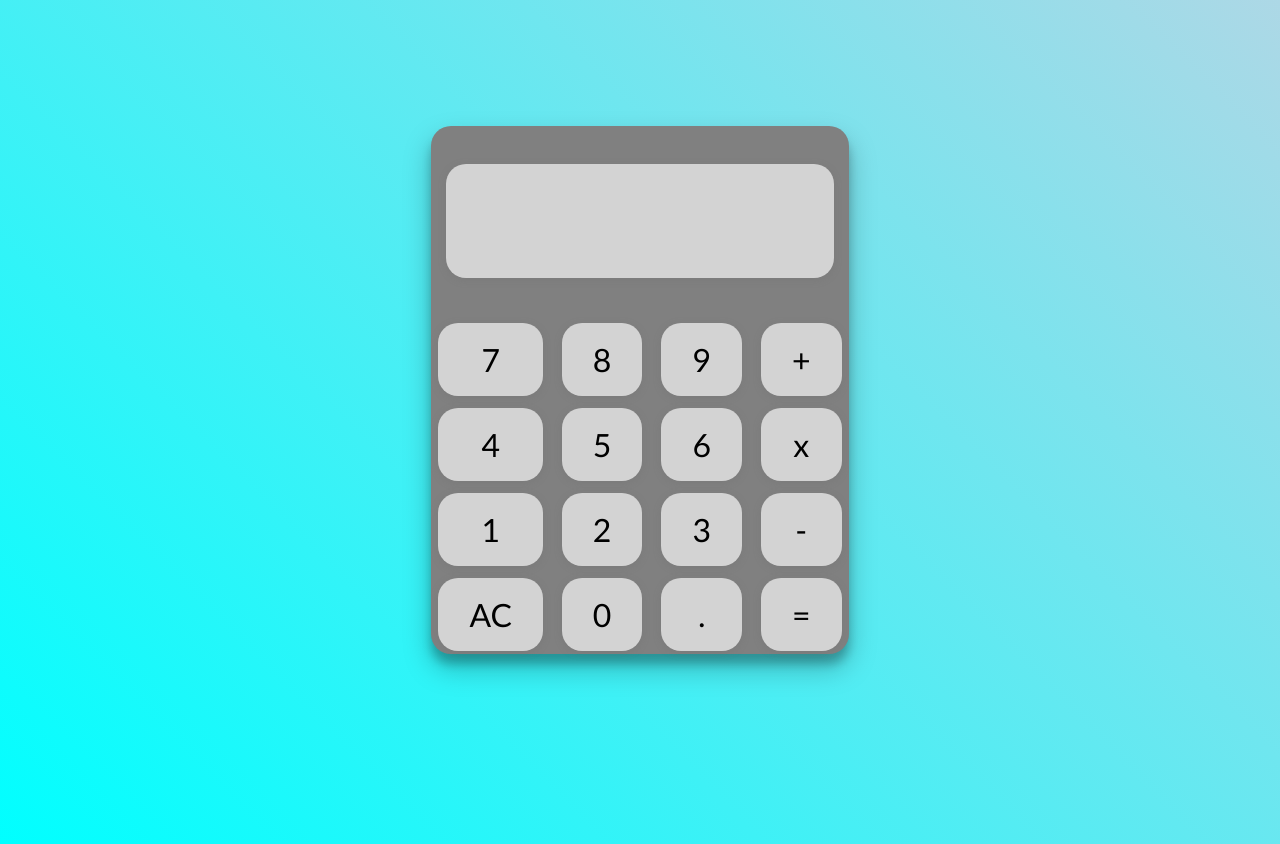
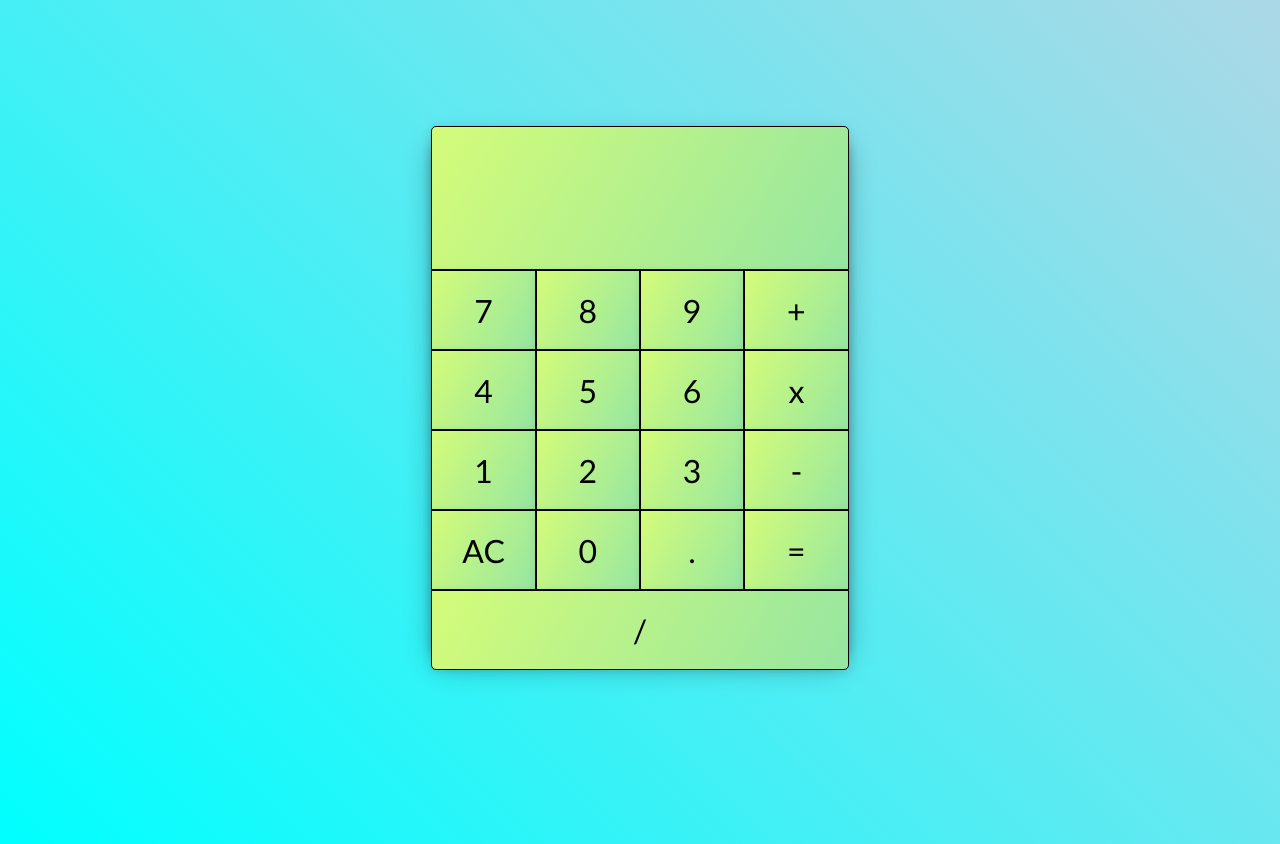
Before and after one commit to Callum-Gilfedder/JS-HTML-CSS-Calculator, a plain HTML site: page index.html in a window 1280 px wide. Drawn offline with Linux system fonts and the light colour scheme.

Commit message:
Working on revamping CSS

```diff
--- a/index.html
+++ b/index.html
@@ -27,6 +27,10 @@
             <div class="item1">0</div>
             <div class="item1">.</div>
             <div class="item1">=</div>
+            <div class="spanning">/</div>
+
+
+
         </div>
 </body>
 <script src="script.js"></script>
--- a/styles.css
+++ b/styles.css
@@ -23,40 +23,39 @@ body {
 
 .container {
     position: relative;
-    top: 6vh;
+    top: 0vh;
     display: grid;
-    grid-template-rows: 18vh 10vh 10vh 10vh 10vh;
-    grid-template-columns: auto auto auto auto;
-    grid-gap: 5px;
+    grid-template-rows: 18vh 10vh 10vh 10vh 10vh 10vh;
+    grid-template-columns: 25% 25% 25% 25%;
+    grid-gap: 0px;
 }
 
 .answer-box {
     background: white;
     width: 100px;
     height: 100px;
+    border-style: solid;
+    border-color: black;
+    border-width: 1px;
+
 }
 
 .item1 {
-    margin-left: 7px;
-    margin-right: 7px;
-    margin-bottom: 7px;
-    background: lightgrey;
-    border-radius: 20px;
+    background: linear-gradient(120deg, #d4fc79 0%, #96e6a1 100%);
     box-shadow: rgba(99, 99, 99, 0.2) 0px 2px 8px 0px;
     font-family: 'Gill Sans', 'Gill Sans MT', Calibri, 'Trebuchet MS', sans-serif;
     font-size: xx-large;
     display: flex;
     justify-content: center;
     align-items: center;
-
+    border-style: solid;
+    border-color: black;
+    border-width: 1px;
 }
 
 .item1:hover {
-    margin-left: 7px;
-    margin-right: 7px;
-    margin-bottom: 7px;
+
     background: white;
-    border-radius: 20px;
     box-shadow: rgba(99, 99, 99, 0.2) 0px 2px 8px 0px;
     font-family: 'Gill Sans', 'Gill Sans MT', Calibri, 'Trebuchet MS', sans-serif;
     font-size: xx-large;
@@ -67,12 +66,12 @@ body {
 }
 
 .answer {
-    margin-left: 15px;
-    margin-right: 15px;
-    margin-top: -10px;
-    margin-bottom: 40px;
-    background: lightgrey;
-    border-radius: 20px;
+    margin-left: 0px;
+    margin-right: 0px;
+    margin-top: 0px;
+    margin-bottom: 0px;
+    background: linear-gradient(120deg, #d4fc79 0%, #96e6a1 100%);
+    border-radius: 0px;
     grid-column: 1/5;
     box-shadow: rgba(99, 99, 99, 0.2) 0px 2px 8px 0px;
     font-family: 'Gill Sans', 'Gill Sans MT', Calibri, 'Trebuchet MS', sans-serif;
@@ -80,5 +79,26 @@ body {
     display: flex;
     justify-content: right;
     align-items: center;
+    border-style: solid;
+    border-color: black;
+    border-radius: 5px 5px 0px 0px;
+    border-width: 1px;
+
 
 }
+.spanning {
+    grid-column: 1/5;
+    background: linear-gradient(120deg, #d4fc79 0%, #96e6a1 100%);
+    box-shadow: rgba(99, 99, 99, 0.2) 0px 2px 8px 0px;
+    font-family: 'Gill Sans', 'Gill Sans MT', Calibri, 'Trebuchet MS', sans-serif;
+    font-size: xx-large;
+    display: flex;
+    justify-content: center;
+    align-items: center;
+    border-style: solid;
+    border-color: black;
+    border-radius: 0px 0px 5px 5px;
+    border-width: 1px;
+
+
+}
```
